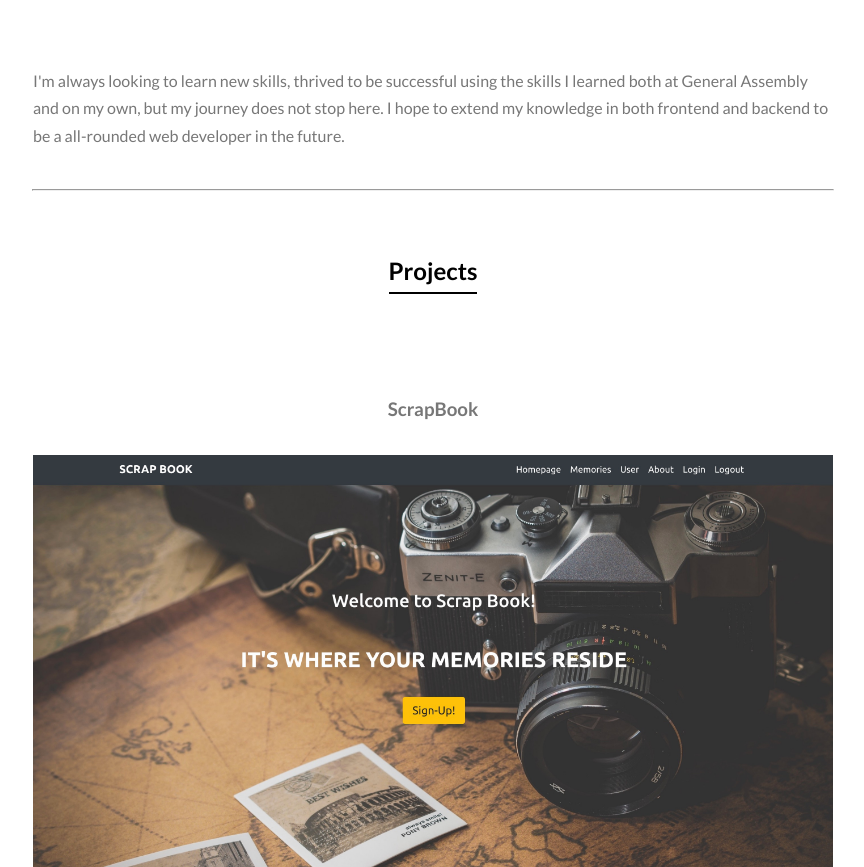
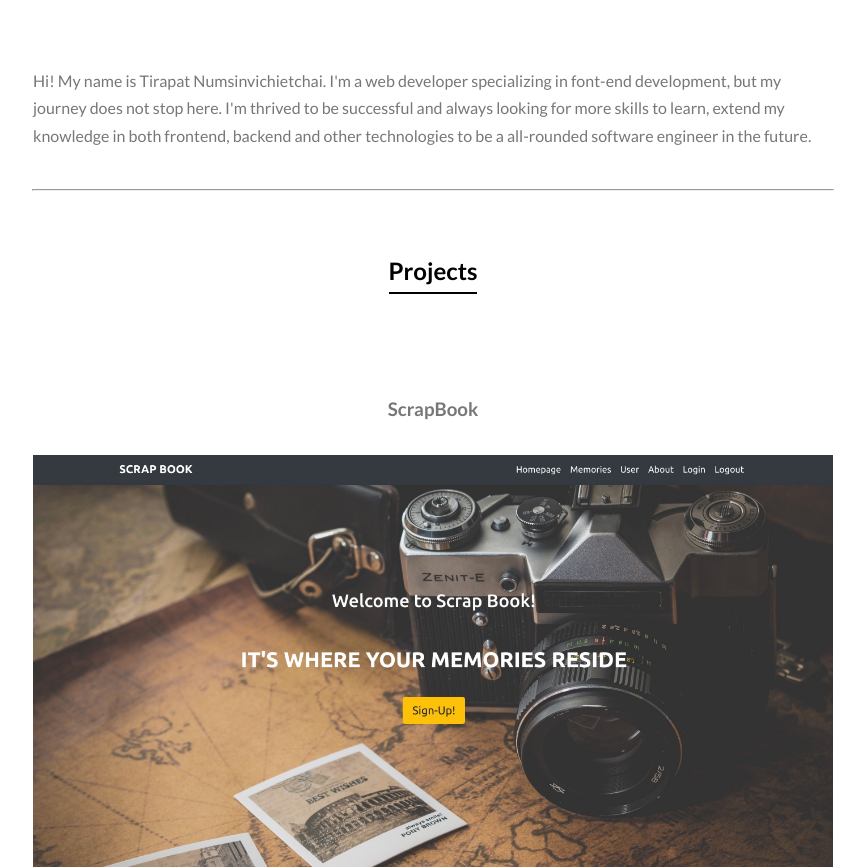
Before and after one commit to mind1990/tirapat-numsin, a website: page public/index.html in a window 1280 px wide. Shown: the part 1153-2020 px from the top of the page, without its empty margins (207-1071 px from the left). Drawn offline with Linux system fonts and the light colour scheme.

Commit message:
fixes typos

```diff
--- a/public/index.html
+++ b/public/index.html
@@ -40,9 +40,9 @@
 			<h2>About Me</h2>
 			<img src=" images/myheadshot.jpeg " alt="myheadshot " class="logo ">
 			<p>
-				I'm always looking to learn new skills, thrived to be successful using the skills I learned both at General Assembly and
-				on my own, but my journey does not stop here. I hope to extend my knowledge in both frontend and backend to be a all-rounded
-				web developer in the future.</p>
+				Hi! My name is Tirapat Numsinvichietchai. I'm a web developer specializing in font-end development, but my journey does not
+				stop here. I'm thrived to be successful and always looking for more skills to learn, extend my knowledge in both frontend,
+				backend and other technologies to be a all-rounded software engineer in the future.</p>
 			<hr>
 		</div>
 		<h2>Projects</h2>
```
